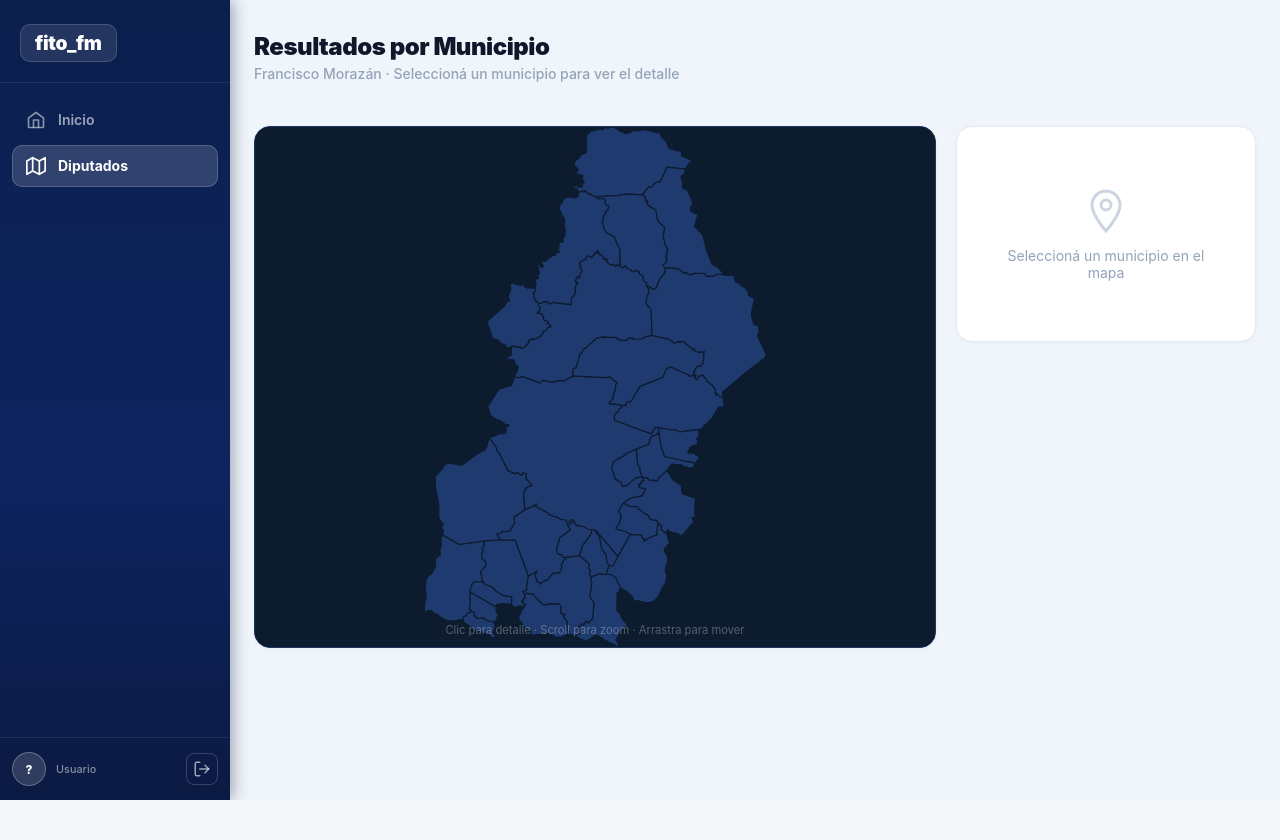
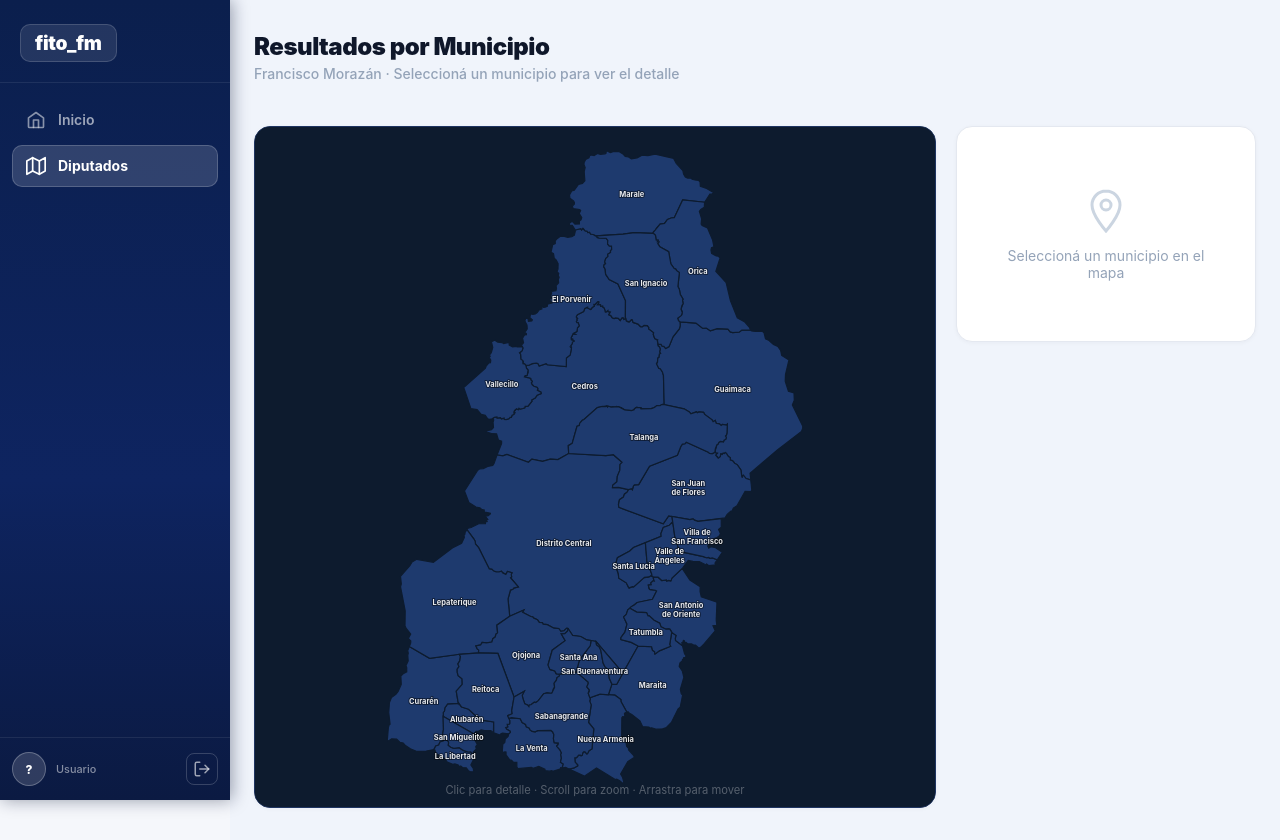
Before and after one commit to Junior2026GL/Fito_FM, a React (Vite) app in the folder frontend/: page /diputados in a window 1280 px wide. Before the commit the page ends 800 px from the top, so only its background shows below. Built offline with nearby package versions, Linux system fonts and the light colour scheme; no server answers; sample sign-in values are in the browser's storage.

Commit message:
feat(mapa): labels de municipios en blanco y mapa mas grande

```diff
--- a/frontend/src/features/diputados/components/FranciscoMorazanMap.jsx
+++ b/frontend/src/features/diputados/components/FranciscoMorazanMap.jsx
@@ -45,13 +45,13 @@ export const FranciscoMorazanMap = ({ onMunicipioClick }) => {
 
     const container = containerRef.current;
     const width = container.clientWidth || 700;
-    const height = container.clientHeight || 500;
+    const height = container.clientHeight || 680;
 
     const svg = d3.select(svgRef.current);
     svg.selectAll("*").remove();
 
-    // Proyección centrada en Francisco Morazán
-    const projection = d3.geoMercator().fitSize([width, height], geoData);
+    // Proyección con padding para que no queden cortados los bordes
+    const projection = d3.geoMercator().fitExtent([[24, 24], [width - 24, height - 24]], geoData);
     const pathGen = d3.geoPath().projection(projection);
 
     const g = svg.append("g");
@@ -103,6 +103,45 @@ export const FranciscoMorazanMap = ({ onMunicipioClick }) => {
         if (onMunicipioClick) onMunicipioClick({ key: name, label });
       });
 
+    // Labels de texto sobre cada municipio
+    g.selectAll("text")
+      .data(geoData.features)
+      .join("text")
+      .attr("x", (d) => pathGen.centroid(d)[0])
+      .attr("y", (d) => pathGen.centroid(d)[1])
+      .attr("text-anchor", "middle")
+      .attr("dominant-baseline", "central")
+      .attr("pointer-events", "none")
+      .attr("fill", "rgba(255,255,255,0.9)")
+      .attr("font-size", "7.5px")
+      .attr("font-weight", "700")
+      .attr("font-family", "Inter, system-ui, sans-serif")
+      .attr("paint-order", "stroke")
+      .attr("stroke", "rgba(0,0,0,0.45)")
+      .attr("stroke-width", "2px")
+      .attr("stroke-linejoin", "round")
+      .each(function (d) {
+        const name = d.properties.NAME_2;
+        const label = MUNICIPIO_LABELS[name] || name;
+        const words = label.split(" ");
+        const el = d3.select(this);
+        const cx = pathGen.centroid(d)[0];
+        const cy = pathGen.centroid(d)[1];
+        const lineH = 9;
+        // Partir en líneas de máx 2 palabras
+        const lines = [];
+        for (let i = 0; i < words.length; i += 2) {
+          lines.push(words.slice(i, i + 2).join(" "));
+        }
+        const startY = cy - ((lines.length - 1) * lineH) / 2;
+        lines.forEach((line, i) => {
+          el.append("tspan")
+            .attr("x", cx)
+            .attr("y", startY + i * lineH)
+            .text(line);
+        });
+      });
+
     // Zoom + pan
     const zoom = d3.zoom()
       .scaleExtent([1, 8])
--- a/frontend/src/styles/global.css
+++ b/frontend/src/styles/global.css
@@ -1180,7 +1180,7 @@ button {
   padding: 0;
   overflow: hidden;
   border-radius: 16px;
-  min-height: 520px;
+  min-height: 680px;
   position: relative;
   background: #0d1b2e;
   border-color: #1e3461;
@@ -1190,7 +1190,7 @@ button {
 .map-wrapper {
   position: relative;
   width: 100%;
-  height: 520px;
+  height: 680px;
   background: #0d1b2e;
 }
 
```
